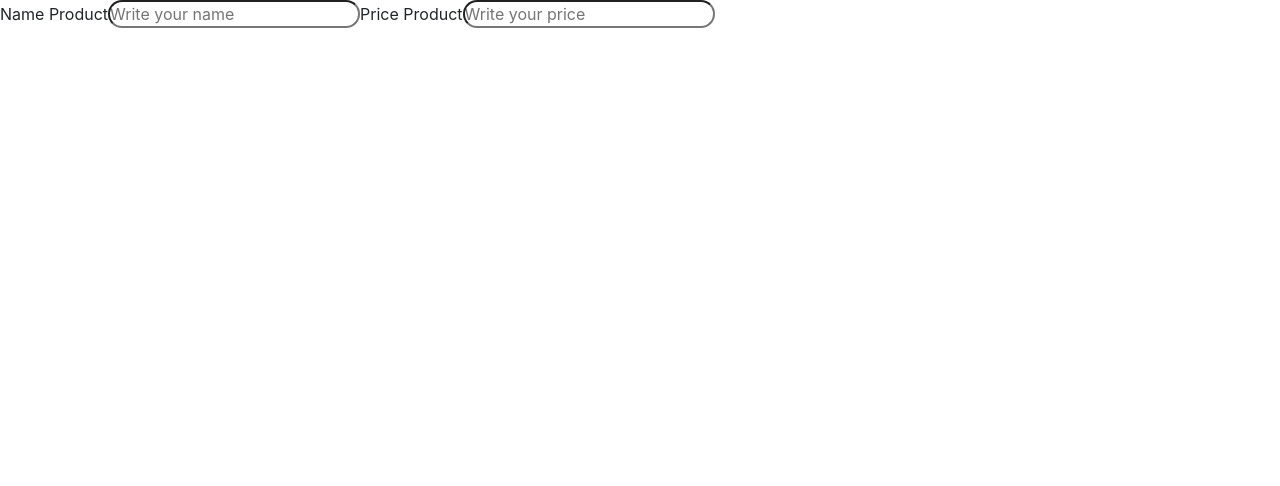
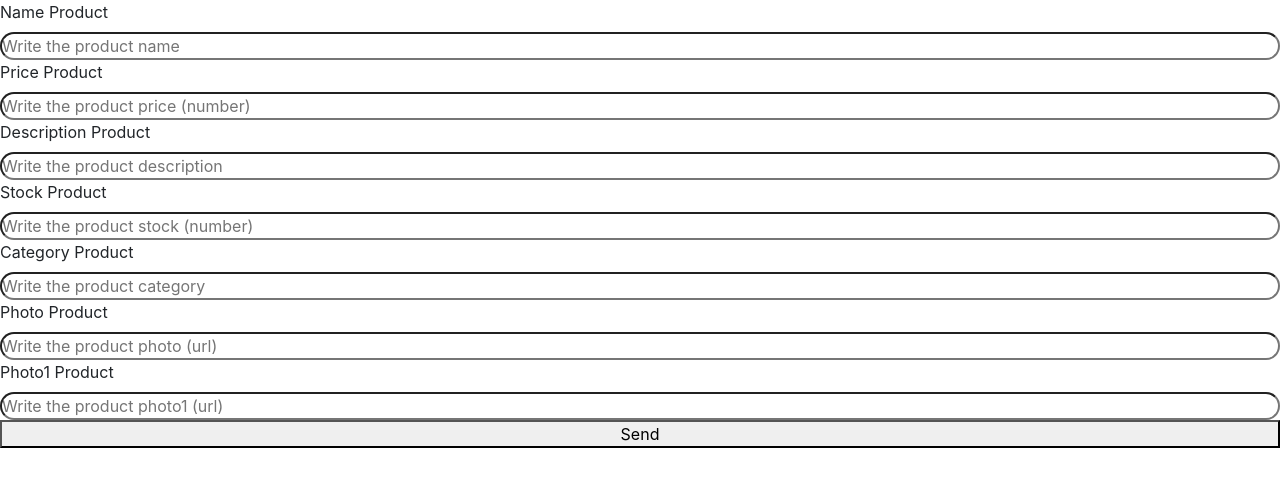
Before and after one commit to IvanEmanuelCamperchioli/FELICES-LAS-VACAS, a React (Create React App) app in the folder frontend/: page /formadmin in a window 1280 px wide. Shown: the top 486 px of the page. Built offline with nearby package versions, Linux system fonts and the light colour scheme.

Commit message:
Se agrega el formulario del admin y el componente de edición del admin

```diff
--- a/frontend/src/App.js
+++ b/frontend/src/App.js
@@ -21,7 +21,7 @@ function App() {
           <Route path='/registro' component={Registro}/>
           <Route path='/homeadmin' component={HomeAdmin}/>
           <Route path='/formadmin' component={FormAdmin}/>
-          <Route path='editadmin' component={EditAdmin}/>
+          <Route path='/editadmin' component={EditAdmin}/>
           <Redirect to='/'/>
         </Switch>
       </BrowserRouter>
--- a/frontend/src/components/EditAdmin.js
+++ b/frontend/src/components/EditAdmin.js
@@ -1,11 +1,39 @@
-import React from 'react'
+import React, { useEffect } from 'react'
+import { connect } from "react-redux"
+import adminActions from '../redux/actions/adminActions'
 
-const EditAdmin = () => {
+const EditAdmin = (props) => {
+
+    useEffect (() => {
+        props.getProducts()
+    }, [])
+
     return (
         <>
-
+            <div style={{
+                height:'inherit',
+                display:'flex',
+                flexDirection:'column',
+                justifyContent: 'center',
+            }}>
+                {props.products.map((product,index) => {
+                    return(
+                    <p key={index}>{product.name}</p>
+                    )
+                })}
+            </div>
         </>
     )
 }
 
-export default EditAdmin
+const mapStateToProps = state => {
+    return {
+        products: state.adminRed.products
+    }
+}
+
+const mapDispatchToProps = {
+    getProducts: adminActions.getProducts
+}
+
+export default connect(mapStateToProps, mapDispatchToProps)(EditAdmin)
--- a/frontend/src/components/FormAdmin.js
+++ b/frontend/src/components/FormAdmin.js
@@ -1,15 +1,23 @@
 import React, { useState } from 'react'
+import { connect } from "react-redux"
+import adminActions from '../redux/actions/adminActions'
 
-const FormAdmin = () => {
+const FormAdmin = (props) => {
+
+    const validationMinLength = ['name', 'description', 'category']
+    const validationMinNumeric = ['price', 'stock']
 
     const [newProduct, setNewProduct] = useState({
         name:'',
         price:0,
         description:'',
-        comments:[],
-        brand:'',
-        views:0,
+        stock:0,
+        category:'',
+        photo:'',
+        photo1:'',
     })
+
+    const [errors, setErrors] = useState(newProduct)
 
     const readInput = e => {
         setNewProduct({
@@ -18,23 +26,102 @@ const FormAdmin = () => {
         })
     }
 
+    const sendInfo = async e => {
+
+        e.preventDefault()
+
+        const errorsCopy = errors
+
+        validationMinLength.map(property => {
+            errorsCopy[property] = ((newProduct[property].length === 0)
+            ? `The product must have a ${property}`
+            : ""
+        )})
+
+        validationMinNumeric.map(property => {
+            errorsCopy[property] = ((newProduct[property] <= 0)
+            ? `the product must have a ${property} greater than 0`
+            : 0
+        )})
+
+        setErrors({...errorsCopy})
+
+        console.log(errors);
+
+        if (errors.name === "" && errors.price === 0 && errors.description === "" && errors.stock=== "" && errors.category=== "" && errors.rating=== 0 && errors.views === 0) {
+
+            console.log(errors)
+
+            const response = await props.newProduct(newProduct)
+
+            if (response.success) {
+                console.log('ok')
+
+            }
+
+        }
+    }
+
     console.log(newProduct);
 
     return (
         <>
+            <div style={{
+                display:'flex',
+                flexDirection:'column',
+                justifyContent:'space-between'
+            }}>
                 <label>Name Product</label>
                 <input style={{
                     borderRadius: '3vw'
-            }} type='text' name='name' placeholder='Write your name'
+                }} type='text' name='name' placeholder='Write the product name'
                     onChange={readInput} />
 
                 <label>Price Product</label>
                 <input style={{
                     borderRadius: '3vw'
-            }} type='number' name='price' placeholder='Write your price'
+                }} type='number' name='price' placeholder='Write the product price (number)'
                     onChange={readInput} />
+
+                <label>Description Product</label>
+                <input style={{
+                    borderRadius: '3vw'
+                }} type='text' name='description' placeholder='Write the product description'
+                    onChange={readInput} />
+
+                <label>Stock Product</label>
+                <input style={{
+                    borderRadius: '3vw'
+                }} type='number' name='stock' placeholder='Write the product stock (number)'
+                    onChange={readInput} />
+
+                <label>Category Product</label>
+                <input style={{
+                    borderRadius: '3vw'
+                }} type='text' name='category' placeholder='Write the product category'
+                    onChange={readInput} />
+
+                <label>Photo Product</label>
+                <input style={{
+                    borderRadius: '3vw'
+                }} type='text' name='photo' placeholder='Write the product photo (url)'
+                    onChange={readInput} />
+
+                <label>Photo1 Product</label>
+                <input style={{
+                    borderRadius: '3vw'
+                }} type='text' name='photo1' placeholder='Write the product photo1 (url)'
+                    onChange={readInput} />
+
+                <button onClick={sendInfo}>Send</button>
+
+            </div>
         </>
     )
 }
 
-export default FormAdmin
+const mapDispatchToProps = {
+    newProduct: adminActions.newProduct,
+}
+
+export default connect(null, mapDispatchToProps)(FormAdmin)
--- a/frontend/src/components/Header.js
+++ b/frontend/src/components/Header.js
@@ -15,7 +15,7 @@ class Header extends React.Component {
                 <h5 className="titleHeader">Felices las vacas | Alimentación conciente</h5>
                 <button className="openbtn" ><FontAwesomeIcon icon={faShoppingCart} /></button>
             </div>
-            <div class="navbar">
+            <div className="navbar">
                 <div className="div"></div>
                 <a href="#">Inicio</a>
                 <a href="#">Productos</a>
--- a/frontend/src/pages/Registro.js
+++ b/frontend/src/pages/Registro.js
@@ -20,18 +20,7 @@ const Registro = (props) => {
         logInGoogle: false,
     })
 
-    const [errors, setErrors] = useState({
-        nombre: '',
-        apellido: '',
-        usuario: '',
-        password: '',
-        verificacionPassword: "",
-        email: '',
-        DNI: '',
-        provincia: '',
-        logInGoogle: false,
-
-    })
+    const [errors, setErrors] = useState(nuevoUsuario)
 
     const readInput = e => {
         setNuevoUsuario({
@@ -68,7 +57,7 @@ const Registro = (props) => {
         if (errors.usuario === "" && errors.verificacionPassword === "" && errors.password === "" && errors.nombre=== "" && errors.apellido=== "" && errors.email=== "") {
 
             const response = await props.crearCuenta(nuevoUsuario)
-            console.log(nuevoUsuario)
+
             if (!response.success) {
                 if (response.usuario !== ""){
                     setErrors({
@@ -188,7 +177,6 @@ const Registro = (props) => {
 
 const mapDispatchToProps = {
     crearCuenta: usuariosActions.crearUsuario,
-    // createAccountGoogle: usersActions.createAccountGoogle,
 }
 
 export default connect(null, mapDispatchToProps)(Registro)
--- /dev/null
+++ b/frontend/src/redux/actions/adminActions.js
@@ -0,0 +1,34 @@
+import axios from "axios"
+
+const adminActions = {
+
+    newProduct: (aProduct) => {
+        return async (dispatch, getState) => {
+            const res = await axios.post("http://127.0.0.1:4000/api/items", aProduct)
+
+            dispatch({
+                type: 'SEND_PRODUCT'
+            })
+
+            return {
+                success: true,
+                res: res,
+            }
+
+        }
+    },
+
+    getProducts: () => {
+        return async (dispatch, getState) => {
+
+            const res = await axios.get("http://127.0.0.1:4000/api/items")
+
+            dispatch({
+                type: 'GET_PRODUCTS',
+                payload: res.data.products,
+            })
+        }
+    }
+}
+
+export default adminActions
--- a/frontend/src/redux/actions/usuariosActions.js
+++ b/frontend/src/redux/actions/usuariosActions.js
@@ -1,4 +1,6 @@
-import axios from "axios";
+import axios from "axios"
+import Swal from   'sweetalert2'
+
 const usuariosActions = {
 
   loguearCuenta: (usuario) => {
@@ -10,7 +12,7 @@ const usuariosActions = {
       if (res.data.success !== true) {
         return res.data.message
       } else {
-        await Swal.fire({  title: 'Bienvenido!',  text: `Que bueno tenerte aqui nuevamente, ${res.data.response.nombre}.`,  icon: 'success',  showConfirmButton: false, timer: 2000,allowOutsideClick: false})
+        // await Swal.fire({  title: 'Bienvenido!',  text: `Que bueno tenerte aqui nuevamente, ${res.data.response.nombre}.`,  icon: 'success',  showConfirmButton: false, timer: 2000,allowOutsideClick: false})
             dispatch({
                 type: "SET_USER",
                 payload:res.data.response
@@ -53,12 +55,12 @@ const usuariosActions = {
 
   crearUsuario: (nuevoUsuario) => {
     return async (dispatch, getState) => {
-      const res = await axios.post("http://127.0.0.1:4000/api/usuarios", nuevoUsuario);
+      const res = await axios.post("http://127.0.0.1:4000/api/usuarios", nuevoUsuario)
       const error ={
         email:"",
         usuario:""
       }
-      console.log(res)
+
       if(!res.data.success && res.data.response !== undefined){
         if(res.data.response.errors.email !== undefined){
           error.email = "Ese email ya esta en uso"
--- /dev/null
+++ b/frontend/src/redux/reducers/adminReducer.js
@@ -0,0 +1,17 @@
+const initialState = {
+    products: [],
+}
+
+const adminReducer = (state = initialState, action) => {
+    switch (action.type) {
+        case 'GET_PRODUCTS':
+            return {
+                ...state,
+                products: action.payload,
+            }
+        default:
+            return state
+    }
+}
+
+export default adminReducer
--- a/frontend/src/redux/reducers/rootReducer.js
+++ b/frontend/src/redux/reducers/rootReducer.js
@@ -1,8 +1,10 @@
 import usuariosReducer from '../reducers/usuariosReducer'
+import adminReducer from '../reducers/adminReducer'
 const { combineReducers } = require('redux')
 
 const rootReducer = combineReducers({
     usuariosRed: usuariosReducer,
+    adminRed: adminReducer,
 })
 
 export default rootReducer
--- a/frontend/src/redux/reducers/usuariosReducer.js
+++ b/frontend/src/redux/reducers/usuariosReducer.js
@@ -9,7 +9,6 @@ const usuariosReducer = (state = initialState, action) => {
     switch (action.type) {
         case 'SET_USER':
             localStorage.setItem('token', action.payload.token)
-            console.log(action.payload)
             return {
                 ...state,
                 nombre: action.payload.nombre,
@@ -31,7 +30,7 @@ const usuariosReducer = (state = initialState, action) => {
                 ...initialState
             }
         default:
-            return state;
+            return state
     }
 }
 
```
Also changed, not shown: 2 other files (tests, documents, lock files or other folders). Lines whose indentation alone changed are shown as unchanged.
